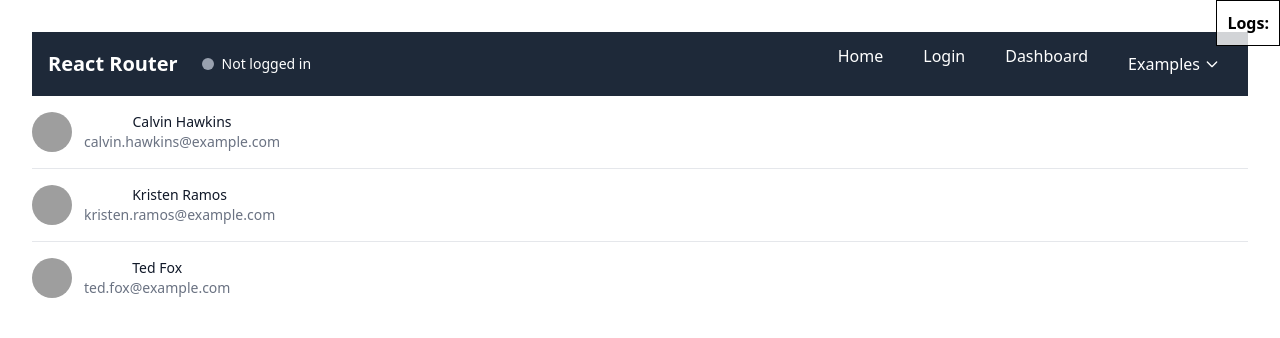
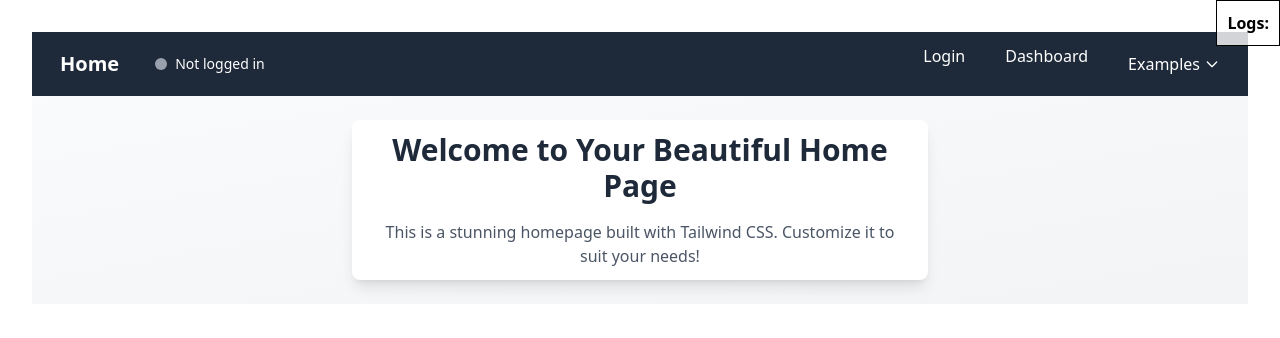
Before and after one commit to panachainy/template-react-vite-tailwind, a React (Vite) app: page / in a window 1280 px wide. Shown: the top 338 px of the page. Built offline with nearby package versions, Linux system fonts and the light colour scheme; grey boxes are pictures that could not be loaded.

Commit message:
update nav & home

```diff
--- a/src/core/Navbar.tsx
+++ b/src/core/Navbar.tsx
@@ -18,11 +18,20 @@ function Navbar() {
     <nav className="bg-gray-800 px-4 py-3">
       <div className="mx-auto flex max-w-7xl items-center justify-between">
         <div className="flex items-center">
-          <div className="font-bold text-white text-xl">React Router</div>
+          <div className="font-bold text-white text-xl">
+            <a
+              href="/"
+              className="rounded px-3 py-2 text-white hover:bg-gray-700"
+            >
+              Home
+            </a>
+          </div>
+
           <div className="ml-6 hidden items-center sm:flex">
             <span
-              className={`mr-2 inline-block h-3 w-3 rounded-full ${userInfo ? 'bg-green-500' : 'bg-gray-400'
-                }`}
+              className={`mr-2 inline-block h-3 w-3 rounded-full ${
+                userInfo ? 'bg-green-500' : 'bg-gray-400'
+              }`}
               title={userInfo ? 'Logged in' : 'Not logged in'}
             />
             <span className="font-medium text-sm text-white">
@@ -61,14 +70,6 @@ function Navbar() {
         {/* Desktop navigation */}
         <div className="hidden items-center sm:flex">
           <ul className="flex space-x-4">
-            <li>
-              <a
-                href="/"
-                className="rounded px-3 py-2 text-white hover:bg-gray-700"
-              >
-                Home
-              </a>
-            </li>
             <li>
               <a
                 href="/auth/login"
@@ -146,13 +147,15 @@ function Navbar() {
 
         {/* Mobile navigation */}
         <div
-          className={`${isMenuOpen ? 'block' : 'hidden'
-            } absolute top-[60px] right-0 left-0 bg-gray-800 p-4 sm:hidden`}
+          className={`${
+            isMenuOpen ? 'block' : 'hidden'
+          } absolute top-[60px] right-0 left-0 bg-gray-800 p-4 sm:hidden`}
         >
           <div className="mb-4 flex items-center border-gray-700 border-b pb-4">
             <span
-              className={`mr-2 inline-block h-3 w-3 rounded-full ${userInfo ? 'bg-green-500' : 'bg-gray-400'
-                }`}
+              className={`mr-2 inline-block h-3 w-3 rounded-full ${
+                userInfo ? 'bg-green-500' : 'bg-gray-400'
+              }`}
             />
             <span className="font-medium text-sm text-white">
               {userInfo ? 'Logged in' : 'Not logged in'}
@@ -195,7 +198,9 @@ function Navbar() {
                   fill="none"
                   stroke="currentColor"
                   viewBox="0 0 24 24"
+                  role="img"
                 >
+                  <title> Toggle examples menu</title>
                   <path
                     strokeLinecap="round"
                     strokeLinejoin="round"
--- a/src/pages/Home/Home.tsx
+++ b/src/pages/Home/Home.tsx
@@ -1,36 +1,15 @@
-const people = [
-  {
-    name: 'Calvin Hawkins',
-    email: 'calvin.hawkins@example.com',
-    image:
-      'https://images.unsplash.com/photo-1491528323818-fdd1faba62cc?ixlib=rb-1.2.1&ixid=eyJhcHBfaWQiOjEyMDd9&auto=format&fit=facearea&facepad=2&w=256&h=256&q=80',
-  },
-  {
-    name: 'Kristen Ramos',
-    email: 'kristen.ramos@example.com',
-    image:
-      'https://images.unsplash.com/photo-1550525811-e5869dd03032?ixlib=rb-1.2.1&ixid=eyJhcHBfaWQiOjEyMDd9&auto=format&fit=facearea&facepad=2&w=256&h=256&q=80',
-  },
-  {
-    name: 'Ted Fox',
-    email: 'ted.fox@example.com',
-    image:
-      'https://images.unsplash.com/photo-1500648767791-00dcc994a43e?ixlib=rb-1.2.1&ixid=eyJhcHBfaWQiOjEyMDd9&auto=format&fit=facearea&facepad=2&w=256&h=256&q=80',
-  },
-]
-
-export default function Example() {
+export default function HomePage() {
   return (
-    <ul className="divide-y divide-gray-200">
-      {people.map((person) => (
-        <li key={person.email} className="flex py-4">
-          <img className="size-10 rounded-full" src={person.image} alt="" />
-          <div className="ml-3">
-            <p className="font-medium text-gray-900 text-sm">{person.name}</p>
-            <p className="text-gray-500 text-sm">{person.email}</p>
-          </div>
-        </li>
-      ))}
-    </ul>
+    <div className="flex flex-col items-center justify-center bg-gradient-to-br from-gray-50 to-gray-100 py-6">
+      <div className="rounded-lg bg-white px-6 py-3 shadow-lg sm:mx-auto sm:max-w-xl">
+        <h1 className="text-center font-bold text-3xl text-gray-800">
+          Welcome to Your Beautiful Home Page
+        </h1>
+        <p className="mt-4 text-center text-gray-600">
+          This is a stunning homepage built with Tailwind CSS. Customize it to
+          suit your needs!
+        </p>
+      </div>
+    </div>
   )
 }
```
